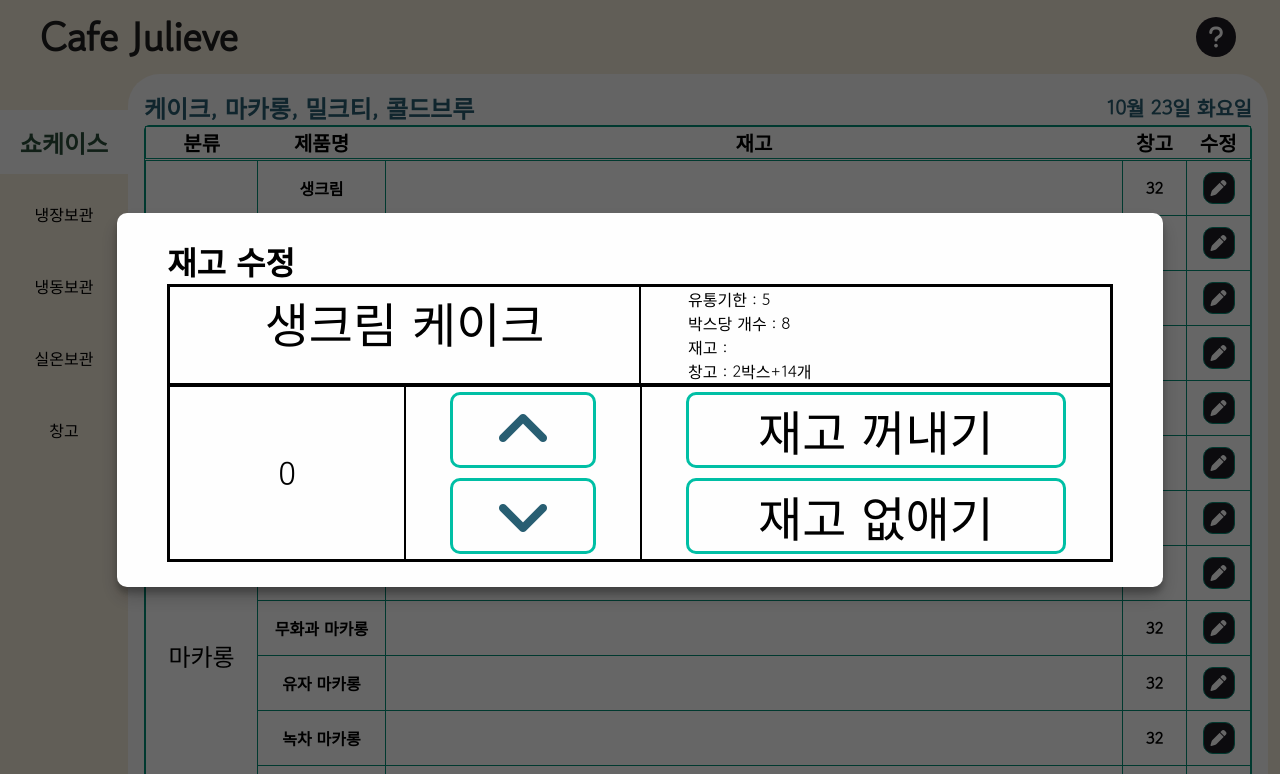
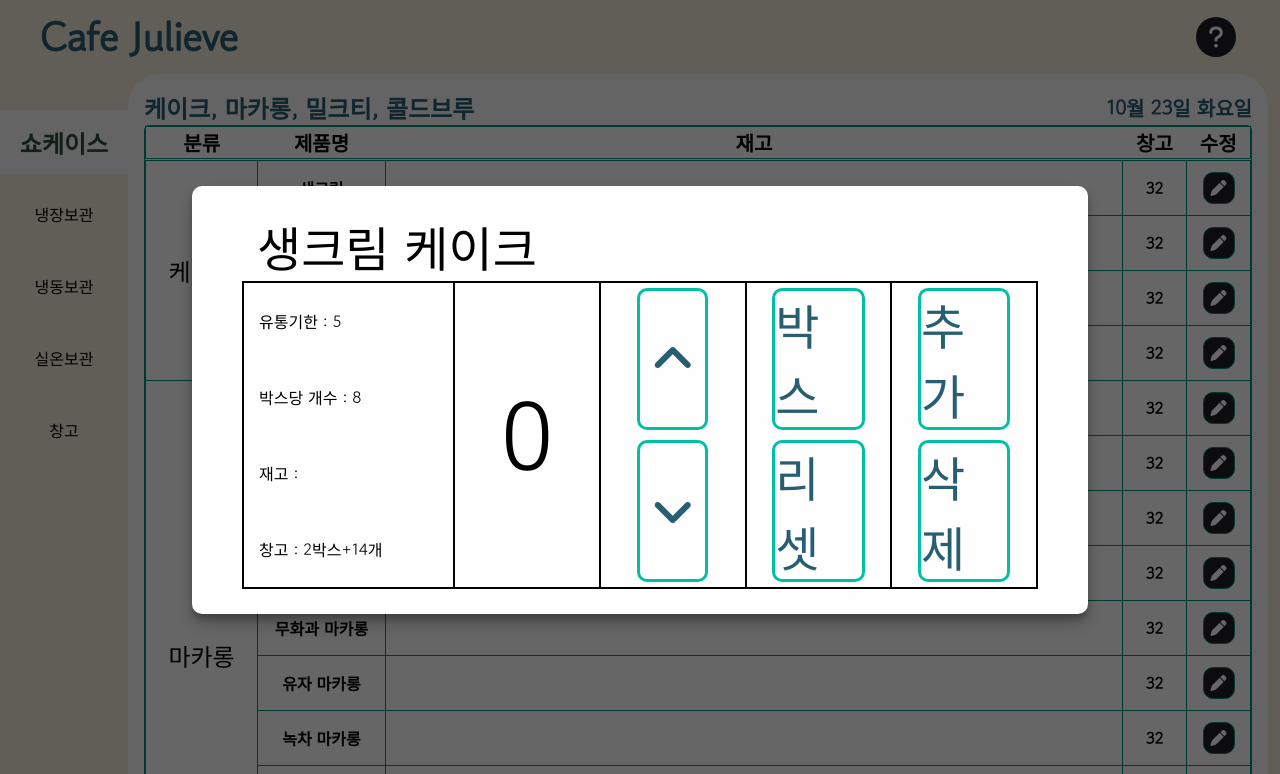
Before and after one commit to 41312432/julieve-stock-management-system., a plain HTML site: page index.html in a window 1280 px wide. Both pictures are taken after a click on the button 1218 px from the left and 188 px from the top of the page. Shown: the top 774 px of the page. Drawn offline with Linux system fonts and the light colour scheme.

Commit message:
FEAT: Implement inventory
Because inventory needs only inventory's individual item amount
just itemtype(inventory) : amount to local storage same way to itemType

```diff
--- a/index.html
+++ b/index.html
@@ -1127,7 +1127,7 @@
               </thead>
               <tbody class="setcion-table-body">
                 <!---->
-                <tr id="creamCake">
+                <tr id="chocolateLamington">
                   <td rowspan="4" class="table-topCategory-td">래밍턴</td>
                   <td>초코 래밍턴</td>
                   <td>
@@ -1139,7 +1139,7 @@
                     </button>
                   </td>
                 </tr>
-                <tr id="cheezeCake">
+                <tr id="lemonLamington">
                   <td>레몬 래밍턴</td>
                   <td>
                     <div class="item-flex-wrap"></div>
@@ -1150,7 +1150,7 @@
                     </button>
                   </td>
                 </tr>
-                <tr id="carrotCake">
+                <tr id="greenteaLamington">
                   <td>녹차 래밍턴</td>
                   <td>
                     <div class="item-flex-wrap"></div>
@@ -1161,7 +1161,7 @@
                     </button>
                   </td>
                 </tr>
-                <tr id="strawberryCake">
+                <tr id="strawberryLamington">
                   <td>딸기 래밍턴</td>
                   <td>
                     <div class="item-flex-wrap"></div>
@@ -1364,18 +1364,13 @@
       <div class="editor-container hidden">
         <div class="editor-overlay"></div>
         <div class="editor-content">
-          <h1 class="editor-heading">재고 수정</h1>
+          <p class="editor-heading">생크림 케이크</p>
           <section class="editor-section">
-            <div class="editor-section-info">
-              <div class="editor-section-info-name">
-                <p>생크림 케이크</p>
-              </div>
-              <div class="editor-section-info-status">
+            <div class="editor-section-status">
               <p>유통기한 : 5일</p>
               <p>박스당 개수 : 22개</p>
               <p>재고 : 2 / 3 / 3</p>
               <p>창고 : 2박스+14개</p>
-              </div>
             </div>
             <form class="editor-section-form">
               <div class="editor-section-number">
@@ -1385,9 +1380,17 @@
                   <button class="number-control-button" id="increase"><i class="fas fa-angle-up"></i></button>
                   <button class="number-control-button" id="decrease"><i class="fas fa-angle-down"></i></button>
               </div>
+              <div class="editor-section-control-box">
+                <button class="box-control-button" id="box">박스</i></button>
+                <button class="box-control-button" id="reset">리셋</i></button>
+              </div>
               <div class="editor-section-control-stock">
-                <button class="stock-control-button" id="add">재고 꺼내기</button>
-                <button class="stock-control-button" id="sub">재고 없애기</button>
+                <button class="stock-control-button" id="add">추가</button>
+                <button class="stock-control-button" id="sub">삭제</button>
+              </div>
+              <div class="editor-section-control-inventory hidden">
+                <button class="inventory-control-button" id="inven">물류 추가</button>
+              </div>
             </div>
             </form>
           </section>
--- a/source/editor.js
+++ b/source/editor.js
@@ -1,15 +1,12 @@
 "use strict";
 
+import { addInvenToLocalStorage, drawInventoryRow } from "./inventory.js";
 import { saveItemGroupToLocalStorage, drawItemGroupRow, getNowStock, getSavedItemGroupArray, sumOfStock } from "./item.js";
 import { getTypeProperty, getLargeItemType, getRealItemName } from "./type.js";
 
 export class Editor {
   constructor() {
     this.itemType = undefined;
-
-    this.container = document.querySelector(".editor-container");
-    this.overlay = document.querySelector(".editor-overlay");
-    this.overlay.addEventListener("click", this.hideEditor);
 
     this.property = {
       name: undefined,
@@ -19,8 +16,15 @@ export class Editor {
       nowStaged: undefined,
     };
 
-    this.infoName = document.querySelector(".editor-section-info-name");
-    this.infoStatus = document.querySelector(".editor-section-info-status");
+    this.container = document.querySelector(".editor-container");
+    this.overlay = document.querySelector(".editor-overlay");
+    this.overlay.addEventListener("click", this.hideEditor);
+
+    this.forStock = document.querySelector(".editor-section-control-stock");
+    this.forInven = document.querySelector(".editor-section-control-inventory");
+
+    this.itemName = document.querySelector(".editor-heading");
+    this.infoStatus = document.querySelector(".editor-section-status");
 
     this.form = document.querySelector(".editor-section-form");
     this.controlNumber = document.querySelector("#control-number");
@@ -42,10 +46,31 @@ export class Editor {
 
     this.addStockButton.addEventListener("click", this.addStock);
     this.subStockButton.addEventListener("click", this.subStock);
+
+    this.addInventoryButton = document.querySelector("#inven");
+    this.addInventoryButton.addEventListener("click", this.addInven);
+
+    this.addBoxButton = document.querySelector("#box");
+    this.addBoxButton.addEventListener("click", this.addBox);
+
+    this.resetButton = document.querySelector("#reset");
+    this.resetButton.addEventListener("click", this.reset);
+
+    this.addInvenButton = document.querySelector("#inven");
+    this.addInvenButton.addEventListener("click", this.addInven);
   }
 
   hideEditor = () => {
     this.container.classList.add("hidden");
+  };
+  checkSectionType = (sectionID) => {
+    if (sectionID == "section-inventory") {
+      this.forInven.classList.remove("hidden");
+      this.forStock.classList.add("hidden");
+    } else {
+      this.forStock.classList.remove("hidden");
+      this.forInven.classList.add("hidden");
+    }
   };
 
   setBasicProperties = (itemType) => {
@@ -58,7 +83,7 @@ export class Editor {
   };
 
   drawBasicProperties() {
-    this.infoName.innerHTML = `<p>${this.property.name}</p>`;
+    this.itemName.innerHTML = `<p>${this.property.name}</p>`;
     this.infoStatus.innerHTML = `
     <p>유통기한 : ${this.property.expDate}</p>
     <p>박스당 개수 : ${this.property.numPerBox}</p>
@@ -99,4 +124,22 @@ export class Editor {
       this.container.classList.add("hidden");
     }
   };
+
+  addInven = () => {
+    if (this.controlNumber.value <= 0) {
+      alert("0보다 큰 정수값을 입력해야 합니다");
+    } else {
+      addInvenToLocalStorage(this.itemType, parseInt(this.controlNumber.value));
+      drawInventoryRow(this.itemType);
+      this.container.classList.add("hidden");
+    }
+  };
+
+  addBox = () => {
+    this.controlNumber.valueAsNumber += this.property.numPerBox;
+  };
+
+  reset = () => {
+    this.controlNumber.valueAsNumber = 0;
+  };
 }
--- /dev/null
+++ b/source/inventory.js
@@ -0,0 +1,41 @@
+"use strict";
+
+import { getStrExpElement, getIconElement } from "./type.js";
+
+export function addInvenToLocalStorage(itemType, amount) {
+  const existAmount = parseInt(getSavedItemInventory(itemType));
+  localStorage.setItem(`${itemType}inventory)`, existAmount + amount);
+}
+
+export function pullItemFromInventory(itemType, amount) {
+  existAmount = parseInt(getSavedItemInventory(itemType));
+  localStorage.setItem(`${itemType}inventory)`, existAmount - amount);
+}
+
+export function getSavedItemInventory(itemType) {
+  return localStorage.getItem(`${itemType}inventory)`) ? localStorage.getItem(`${itemType}inventory)`) : 0;
+}
+
+export function drawInventoryRow(itemType) {
+  if (!document.querySelector(`#section-inventory #${itemType} .item-flex-wrap`)) {
+    return;
+  }
+  const inventoryGroupRow = document.querySelector(`#section-inventory #${itemType} .item-flex-wrap`);
+  if (inventoryGroupRow) {
+    inventoryGroupRow.innerHTML = "";
+  }
+  inventoryGroupRow.appendChild(makeInvenGroupElement(itemType));
+}
+
+function makeInvenGroupElement(itemType) {
+  const invenGroupElement = document.createElement("div");
+  invenGroupElement.classList.add("table-group-item");
+  if (getSavedItemInventory(itemType) > 4) {
+    invenGroupElement.appendChild(getStrExpElement(itemType, getSavedItemInventory(itemType)));
+  } else {
+    for (let i = 0; i < getSavedItemInventory(itemType); i++) {
+      invenGroupElement.appendChild(getIconElement(itemType));
+    }
+  }
+  return invenGroupElement;
+}
--- a/source/item.js
+++ b/source/item.js
@@ -31,15 +31,15 @@ export function saveItemGroupToLocalStorage(itemType, amount) {
 
 export function drawItemGroupRow(itemType) {
   const itemGroupRow = document.querySelector(`#${itemType} .item-flex-wrap`);
-  (itemGroupRow) => {
+  if (itemGroupRow) {
     itemGroupRow.innerHTML = "";
-  };
+  }
   getSavedItemGroupArray(itemType).forEach((itemGroup) => {
     itemGroupRow.appendChild(makeItemGroupElement(itemGroup));
   });
 }
 
-function makeItemGroupElement(itemGroup) {
+export function makeItemGroupElement(itemGroup) {
   const itemGroupElement = document.createElement("div");
   itemGroupElement.classList.add("table-group-item");
   setExpClass(itemGroupElement, itemGroup);
--- a/source/table.js
+++ b/source/table.js
@@ -1,4 +1,5 @@
 import { Editor } from "./editor.js";
+import { drawInventoryRow } from "./inventory.js";
 import { drawItemGroupRow } from "./item.js";
 import { ItemType } from "./type.js";
 
@@ -16,11 +17,15 @@ export class Table {
       today.innerText = `${this.today.getMonth()}월 ${this.today.getDate()}일 ${korDay(this.today.getDay())}요일`;
     });
 
-    Object.keys(ItemType).forEach((itemType) => drawItemGroupRow(itemType));
+    Object.keys(ItemType).forEach((itemType) => {
+      drawItemGroupRow(itemType);
+      drawInventoryRow(itemType);
+    });
   }
 
   openEditor = (event) => {
     const clickItemType = event.target.closest("tr").getAttribute("id");
+    this.editor.checkSectionType(event.target.closest(".tab-section").getAttribute("id"));
     this.editor.setBasicProperties(clickItemType);
     this.editor.drawBasicProperties();
     this.editor.container.classList.remove("hidden");
--- a/style.css
+++ b/style.css
@@ -29,29 +29,25 @@
 
   --button-bg: #1f1c24;
 }
-
 html,
 body {
   width: 100%;
   height: 100vh;
   margin: 0;
 }
-
 body {
   font-family: "Gowun Dodum", sans-serif;
   display: flex;
   justify-content: center;
   background-color: var(--app-container);
 }
-
 button,
 a {
   cursor: pointer;
   text-decoration: none;
 }
-
 p {
-  margin: auto;
+  margin: 0;
 }
 
 .container {
@@ -61,7 +57,6 @@ p {
   height: 100%;
   background-color: var(--app-container);
 }
-
 .content {
   display: flex;
   width: 100%;
@@ -77,7 +72,7 @@ p {
   padding: 8px 24px;
 }
 .header-logo {
-  color: var(--black);
+  color: var(--main-darker);
   font-size: 2.5rem;
   margin: 0 16px;
 }
@@ -94,7 +89,7 @@ p {
   width: 2.5rem;
   height: 2.5rem;
   font-size: 24px;
-  transition: transform 0.1s ease-in;
+  transition: transform 0.2s ease-in;
 }
 .header-helper-button:hover {
   transform: scale(1.1);
@@ -132,7 +127,6 @@ p {
   background-color: var(--link-color-active-bg);
   color: var(--link-color-active);
 }
-/* siedbar end */
 
 .tab-section {
   flex: 1;
@@ -145,6 +139,7 @@ p {
 .tab-section.target {
   display: flex;
 }
+/* siedbar end */
 
 /* section header */
 .section-header {
@@ -263,7 +258,7 @@ td {
 }
 /*section table end*/
 
-/*modal*/
+/*editor*/
 .editor-container {
   position: fixed;
   display: flex;
@@ -289,75 +284,50 @@ td {
   box-shadow: 0 10px 20px rgba(0, 0, 0, 0.2), 0 6px 6px rgba(0, 0, 0, 0.24);
   position: relative;
   top: 0px;
-  min-width: 60%;
-  min-height: 5%;
   padding: 25px 50px;
   border-radius: 10px;
+  width: 70%;
 }
 
 .editor-heading {
+  font-size: 3rem;
   margin: 0;
+  margin-left: 15px;
 }
 
 .editor-section {
+  display: flex;
+  flex-direction: row;
+  justify-content: space-between;
+  border: 1px solid black;
+  width: 100%;
+}
+.editor-section-status {
   flex: 1;
   display: flex;
   flex-direction: column;
-  justify-content: space-between;
+  justify-content: space-around;
+  padding-left: 15px;
   border: 1px solid black;
 }
-.editor-section-info {
+.editor-section-form {
+  flex: 3;
   display: flex;
-  height: 50%;
-  width: 100%;
-  border: 1px solid black;
-}
-.editor-section-info > div {
-  width: 50%;
-  border: 1px solid black;
-}
-.editor-section-info-name {
-  text-align: center;
-  font-size: 3em;
-}
-.editor-section-info-status {
-  padding-left: 5%;
-}
-.editor-section-form {
-  display: flex;
-  height: 50%;
-  width: 100%;
-  border: 1px solid black;
 }
 .editor-section-form > div {
   border: 1px solid black;
 }
-.editor-section-number,
-.editor-section-control-number {
+
+.editor-section-number {
   flex: 1;
 }
-.editor-section-control-stock {
-  flex: 2;
-}
-.editor-section-control-number,
-.editor-section-control-stock {
-  display: flex;
-  width: 50%;
-  flex-direction: column;
-  justify-content: space-between;
-  align-items: center;
-}
-
 .editor-section-number > input {
   all: unset;
   text-align: center;
   vertical-align: middle;
-  margin: 0;
-  padding: 0;
-  border-width: 0;
   height: 100%;
   width: 100%;
-  font-size: 2em;
+  font-size: 6em;
 }
 input[type="number"]::-webkit-inner-spin-button,
 input[type="number"]::-webkit-outer-spin-button {
@@ -365,36 +335,57 @@ input[type="number"]::-webkit-outer-spin-button {
   margin: 0;
 }
 
-.number-control-button {
+.editor-section-control-number,
+.editor-section-control-stock,
+.editor-section-control-box,
+.editor-section-control-inventory {
+  display: flex;
+  flex: 1;
+  flex-direction: column;
+  justify-content: space-around;
+  align-items: center;
+}
+
+.number-control-button,
+.box-control-button,
+.stock-control-button,
+.inventory-control-button {
   all: unset;
   display: flex;
-  justify-content: center;
+  justify-content: space-around;
   align-items: center;
   border: 3px solid var(--main-color);
   border-radius: 10px;
-  margin: 5px;
+  margin: 3px;
+  width: 45%;
+  height: 45%;
+  font-size: 3em;
+  color: var(--main-darker);
+  transition: 0.1s ease-in;
+}
+.box-control-button {
   width: 60%;
-  height: 45%;
-  font-size: 4em;
-  color: var(--main-darker);
 }
+.stock-control-button {
+  width: 60%;
+}
+.inventory-control-button {
+  text-align: center;
+  height: 70%;
+  width: 70%;
+}
+.number-control-button:hover,
+.stock-control-button:hover {
+  background-color: var(--main-color);
+  color: var(--main-highlight);
+  cursor: pointer;
+}
+
 .number-control-button:active,
 .stock-control-button:active {
   background-color: var(--main-color);
   color: var(--main-highlight);
-}
-
-.stock-control-button {
-  all: unset;
-  display: flex;
-  justify-content: center;
-  align-items: center;
-  border: 3px solid var(--main-color);
-  border-radius: 10px;
-  margin: 5px;
-  width: 80%;
-  height: 45%;
-  font-size: 3em;
+  transform: scale(1.1);
 }
 
 .hidden {
```
Lines whose indentation alone changed are shown as unchanged.
